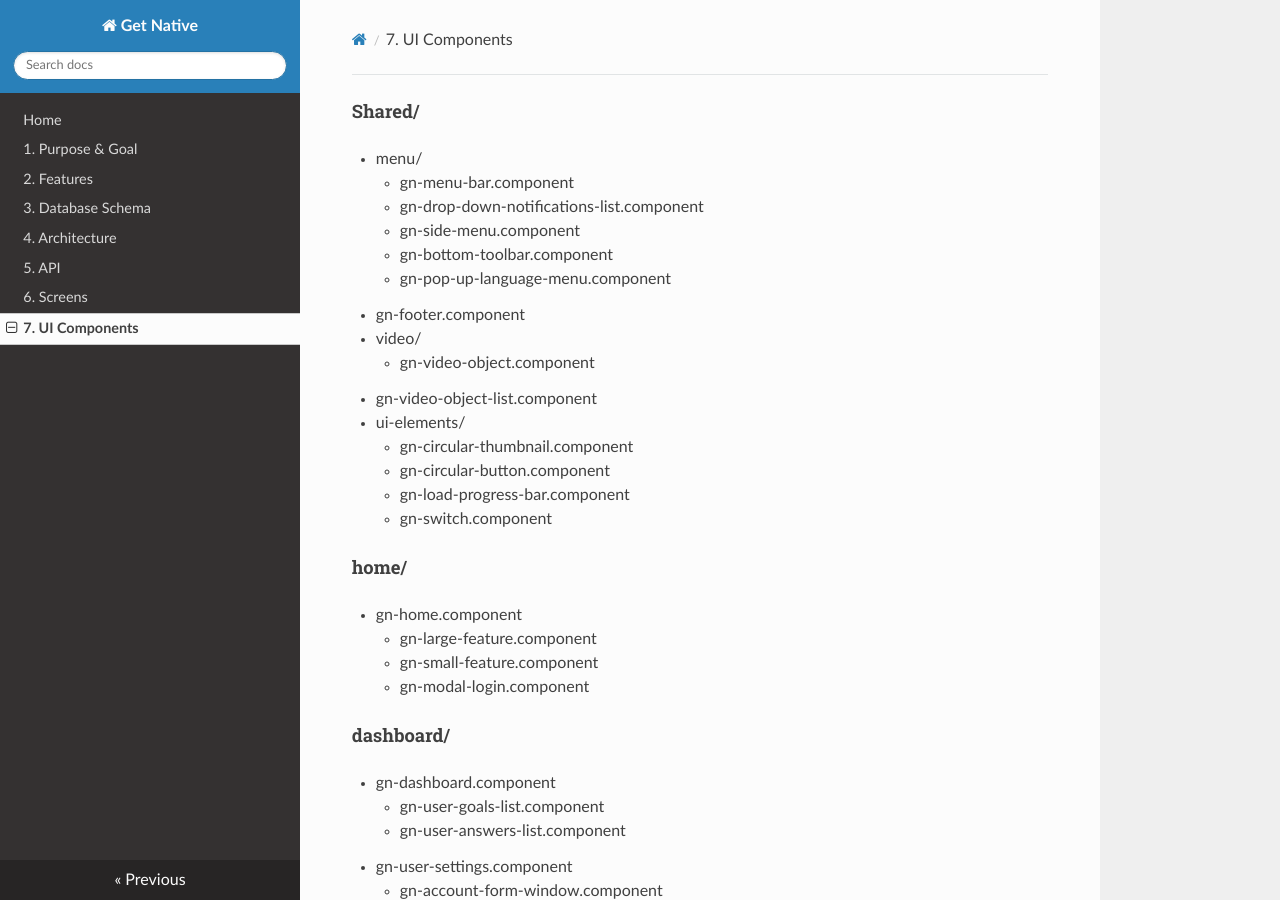
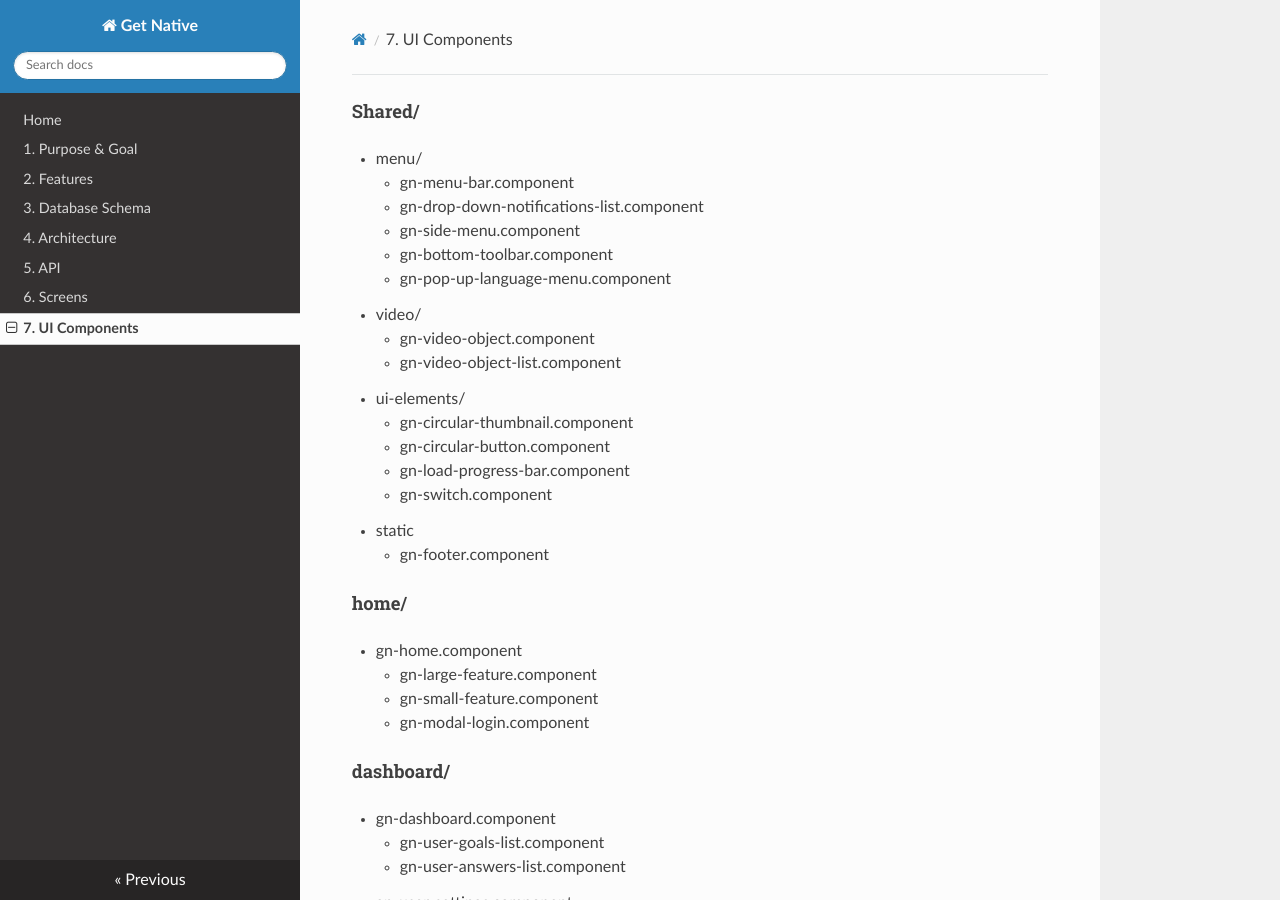
Before and after one commit to hank-ehly/get-native.com, an MkDocs documentation site: the page built from docs/ui-components.md, in a window 1280 px wide and 900 px high. Built offline with MkDocs 1.6.1, drawn with Linux system fonts in a browser that asks for light colours; nearby versions of some CDN libraries; old or Windows-style settings are respelled for this version of MkDocs.

Commit message:
Minor updates

```diff
--- a/docs/ui-components.md
+++ b/docs/ui-components.md
@@ -5,15 +5,16 @@
 	* gn-side-menu.component
 	* gn-bottom-toolbar.component
 	* gn-pop-up-language-menu.component
-* gn-footer.component
 * video/
 	* gn-video-object.component
-  * gn-video-object-list.component
+	* gn-video-object-list.component
 * ui-elements/
 	* gn-circular-thumbnail.component
 	* gn-circular-button.component
 	* gn-load-progress-bar.component
 	* gn-switch.component
+* static
+	* gn-footer.component
 
 #### home/
 * gn-home.component
```
Also changed, not shown: 1 other file.
